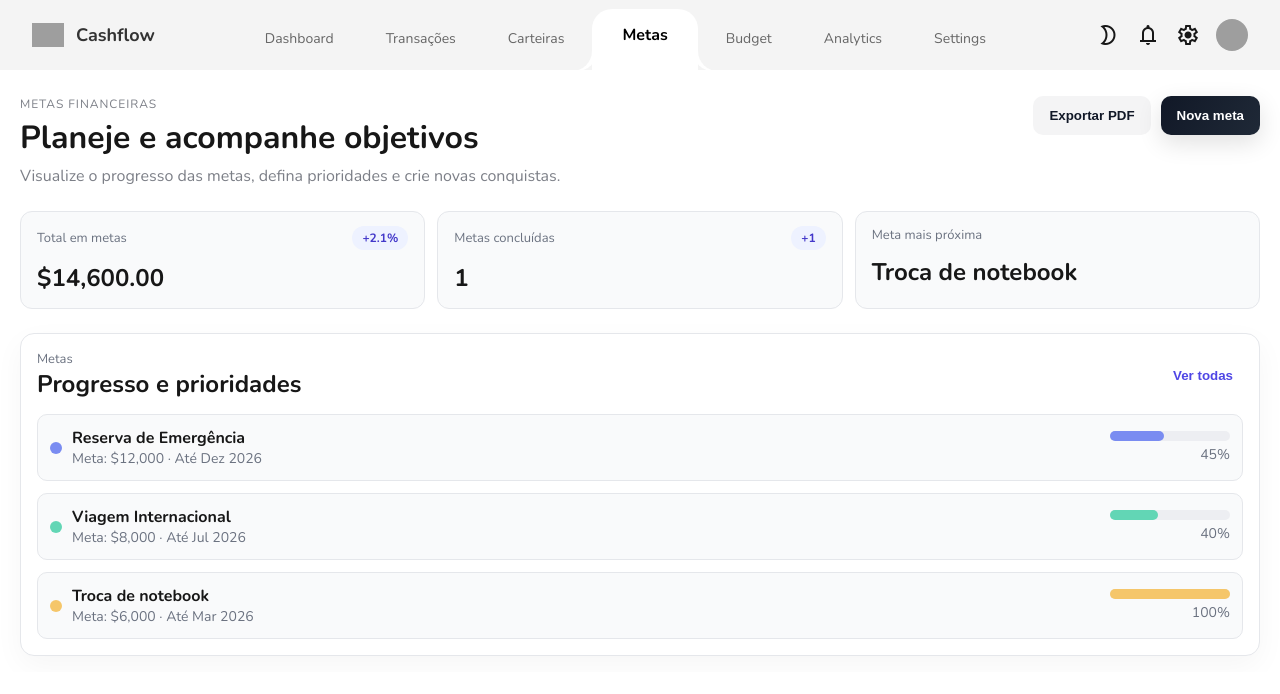
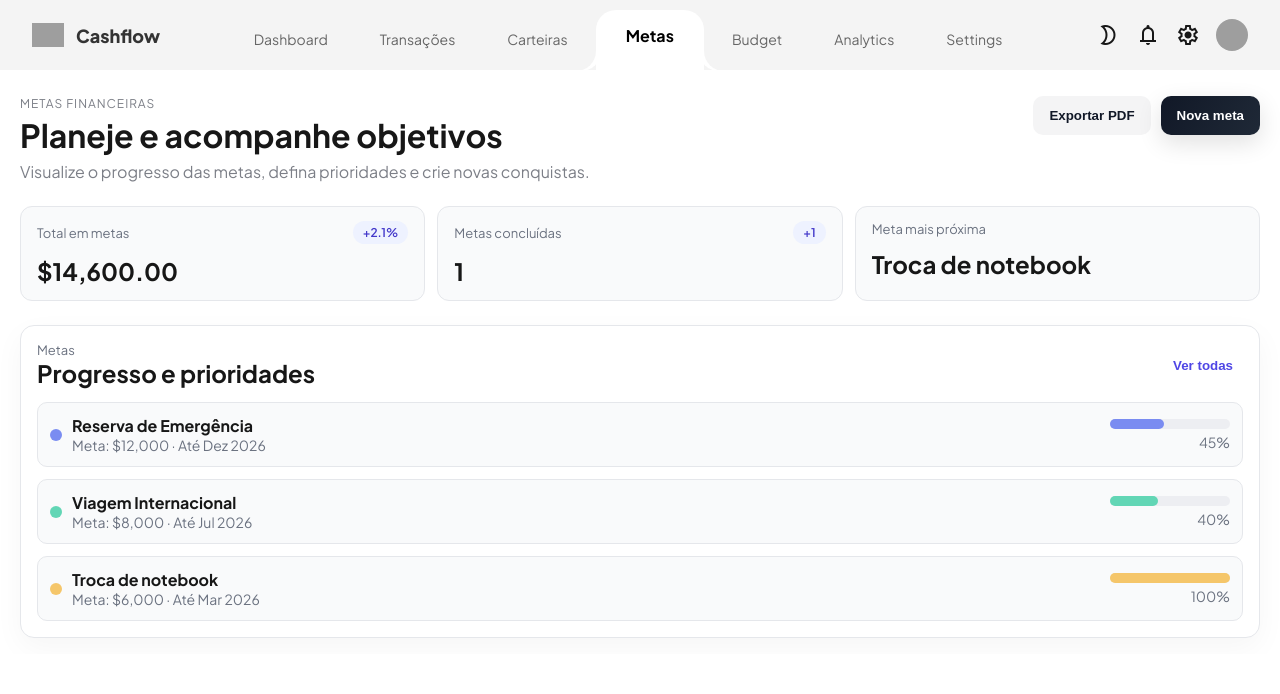
Before and after one commit to geminivasconcelos/cashflow-web, a Next.js app: page /goals in a window 1280 px wide. Shown: the top 694 px of the page. Built offline with nearby package versions, Linux system fonts and the light colour scheme; grey boxes are pictures that could not be loaded.

Commit message:
feat: Adding fonts

```diff
--- a/src/app/globals.css
+++ b/src/app/globals.css
@@ -1,10 +1,14 @@
 
 @import url('https://fonts.googleapis.com/css2?family=Nunito:wght@400;700&display=swap');
+@import url('https://fonts.googleapis.com/css2?family=Inter:ital,opsz,wght@0,14..32,100..900;1,14..32,100..900&family=Montserrat:ital,wght@0,100..900;1,100..900&family=Plus+Jakarta+Sans:ital,wght@0,200..800;1,200..800&display=swap');
 
 :root {
   --background: #ffffff;
   --foreground: #171717;
   --font-nunito: 'Nunito', sans-serif;
+  --font-plus: 'Inter Variable', 'Plus Jakarta Sans', 'Montserrat';
+  --font-inter: 'Inter Variable', 'Plus Jakarta Sans', 'Montserrat';
+  --font-montserrat: 'Montserrat', 'Plus Jakarta Sans', 'Inter Variable';
 }
 
 @media (prefers-color-scheme: dark) {
@@ -23,7 +27,7 @@ body {
 body {
   color: var(--foreground);
   background: var(--background);
-  font-family: "Nunito", sans-serif;
+  font-family: var(--font-plus), var(--font-inter), var(--font-montserrat);
   -webkit-font-smoothing: antialiased;
   -moz-osx-font-smoothing: grayscale;
 }
--- a/src/app/layout.tsx
+++ b/src/app/layout.tsx
@@ -1,6 +1,6 @@
 import "./globals.css";
 import type { Metadata } from "next";
-import { Geist, Geist_Mono } from "next/font/google";
+import { Geist, Geist_Mono, Inter, Plus_Jakarta_Sans, Montserrat } from "next/font/google";
 
 const geistSans = Geist({
   variable: "--font-geist-sans",
@@ -9,6 +9,21 @@ const geistSans = Geist({
 
 const geistMono = Geist_Mono({
   variable: "--font-geist-mono",
+  subsets: ["latin"],
+});
+
+const inter = Inter({
+  variable: "--font-inter",
+  subsets: ["latin"],
+});
+
+const plusJakarta = Plus_Jakarta_Sans({
+  variable: "--font-plus",
+  subsets: ["latin"],
+});
+
+const montserrat = Montserrat({
+  variable: "--font-montserrat",
   subsets: ["latin"],
 });
 
@@ -23,7 +38,10 @@ export default function RootLayout({
   children: React.ReactNode;
 }>) {
   return (
-    <html lang="en">
+    <html
+      lang="en"
+      className={`${geistSans.variable} ${geistMono.variable} ${inter.variable} ${plusJakarta.variable}`}
+    >
       <body>
         <link
           href="https://fonts.googleapis.com/css2?family=Material+Symbols+Outlined"
```
